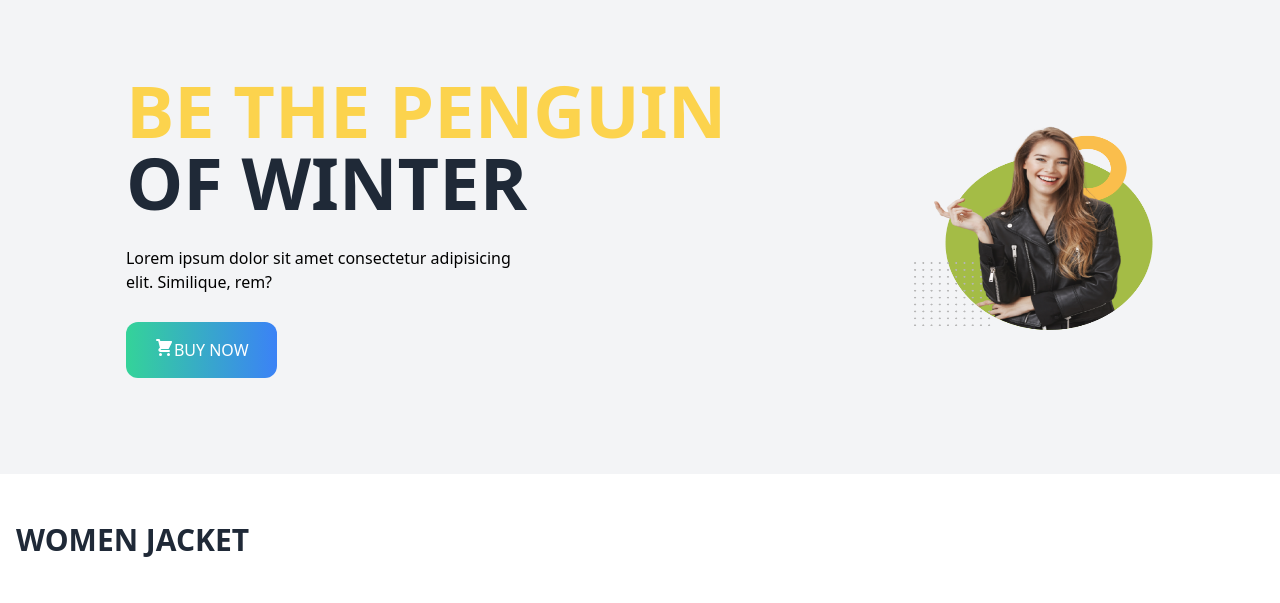
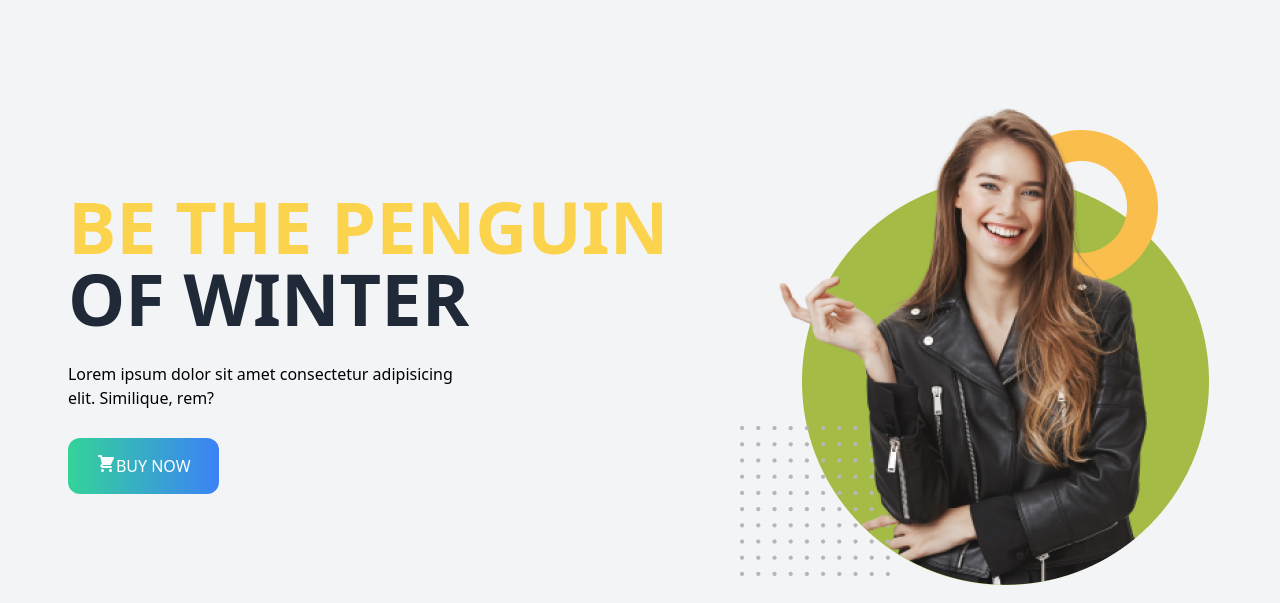
Before and after one commit to mahi1212/Penguin-Fashion, a plain HTML site: page index.html in a window 1280 px wide. Shown: the part 102-705 px from the top of the page. Drawn offline with nearby package versions, Linux system fonts and the light colour scheme.

Commit message:
pic debuged

```diff
--- a/index.html
+++ b/index.html
@@ -39,7 +39,7 @@
                 </button>
             </div>
             <div>
-                <img class="w-60 py-6 mx-auto h-64" src="images/model.png" class="mt-10" alt="">
+                <img class="py-6 mx-auto" src="images/model.png" class="mt-10" alt="">
             </div>
         </section>
     </header>
```
